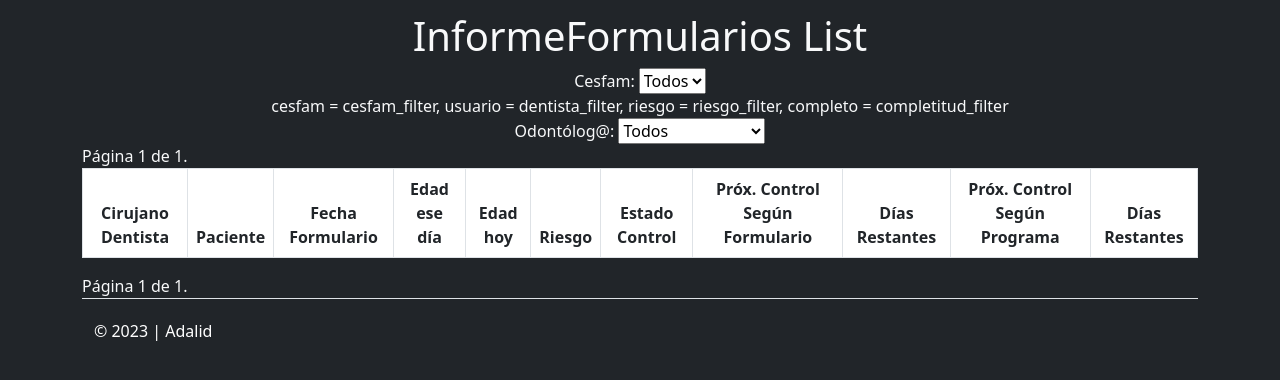
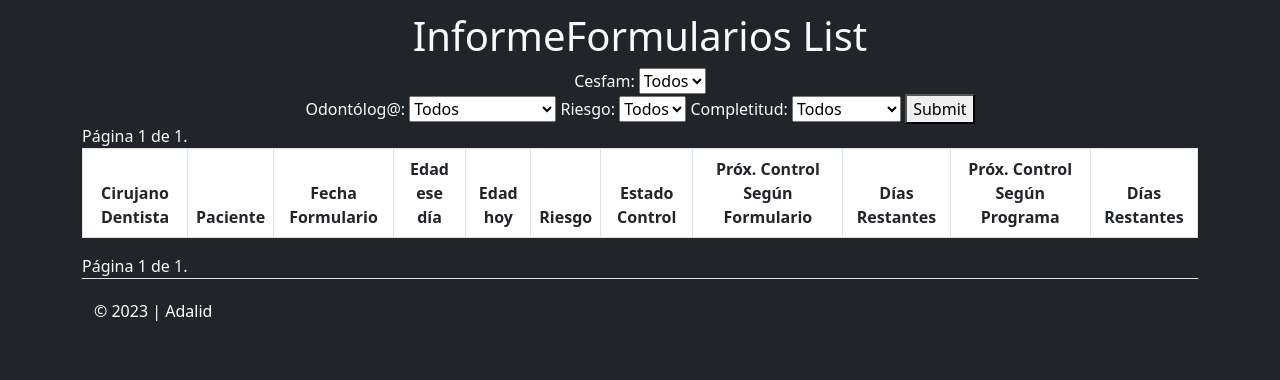
Before and after one commit to rodrigolfh/informes_cero, a Django app: page /listview_formularios.html in a window 1280 px wide. Shown: the part 56-436 px from the top of the page. Run offline with Django 4.2, Linux system fonts and the light colour scheme; data comes from the database, SQL or seed files in the repository; data that the repository does not hold is empty.

Commit message:
filtros en lsitview formularios ok, falta indicar qué es lo que se muestra

```diff
--- a/informes_cero/informes/templates/informes/listview_formularios.html
+++ b/informes_cero/informes/templates/informes/listview_formularios.html
@@ -6,7 +6,7 @@
 
     <form method="get" action="{% url 'formularios' %}">
         <label for="cesfam_filter">Cesfam:</label>
-        <select name="cesfam_filter" id="cesfam_filter" onchange="this.form.submit()">
+        <select name="cesfam_filter" id="cesfam_filter" >
             <option value="todos" {% if 'cesfam_filter' not in request.GET %}selected{% endif %}>Todos</option>
             {% for cesfam in cesfams %}
                 <option value="{{ cesfam }}" {% if cesfam == request.GET.cesfam_filter %}selected{% endif %}>
@@ -18,10 +18,10 @@
             <button type="submit">Submit</button>
         </noscript>
     </form>
-    cesfam = cesfam_filter, usuario = dentista_filter, riesgo = riesgo_filter, completo = completitud_filter
+
     <form method="get" action="{% url 'formularios' %}">
         <label for="dentista_filter">Odontólog@:</label>
-        <select name="dentista_filter" id="dentista_filter" onchange="this.form.submit()">
+        <select name="dentista_filter" id="dentista_filter" >
             <option value="todos" {% if 'dentista_filter' not in request.GET %}selected{% endif %}>Todos</option>
             {% for dentista in dentistas %}
                 <option value="{{ dentista.rut }}" {% if dentista == request.GET.dentista_filter %}selected{% endif %}>
@@ -29,13 +29,37 @@
                 </option>
             {% endfor %}
         </select>
-        <noscript>
-            <button type="submit">Submit</button>
-        </noscript>
-    </form>
+
+
+        <label for="riesgo_filter">Riesgo:</label>
+        <select name="riesgo_filter" id="riesgo_filter" >
+            <option value="todos" >Todos</option>
+
+                <option value="ALTO"> ALTO
+
+                </option>
+                <option value="BAJO">BAJO
+
+                </option>
+        </select>
 
 
 
+        <label for="completitud_filter">Completitud:</label>
+        <select name="completitud_filter" id="completitud_filter" >
+            <option value="todos" >Todos</option>
+
+                <option value=0> Incompleto
+
+                </option>
+                <option value=1> Completo
+
+                </option>
+        </select>
+
+            <button type="submit">Submit</button>
+
+    </form>
 
 
     <div class="container">
```
